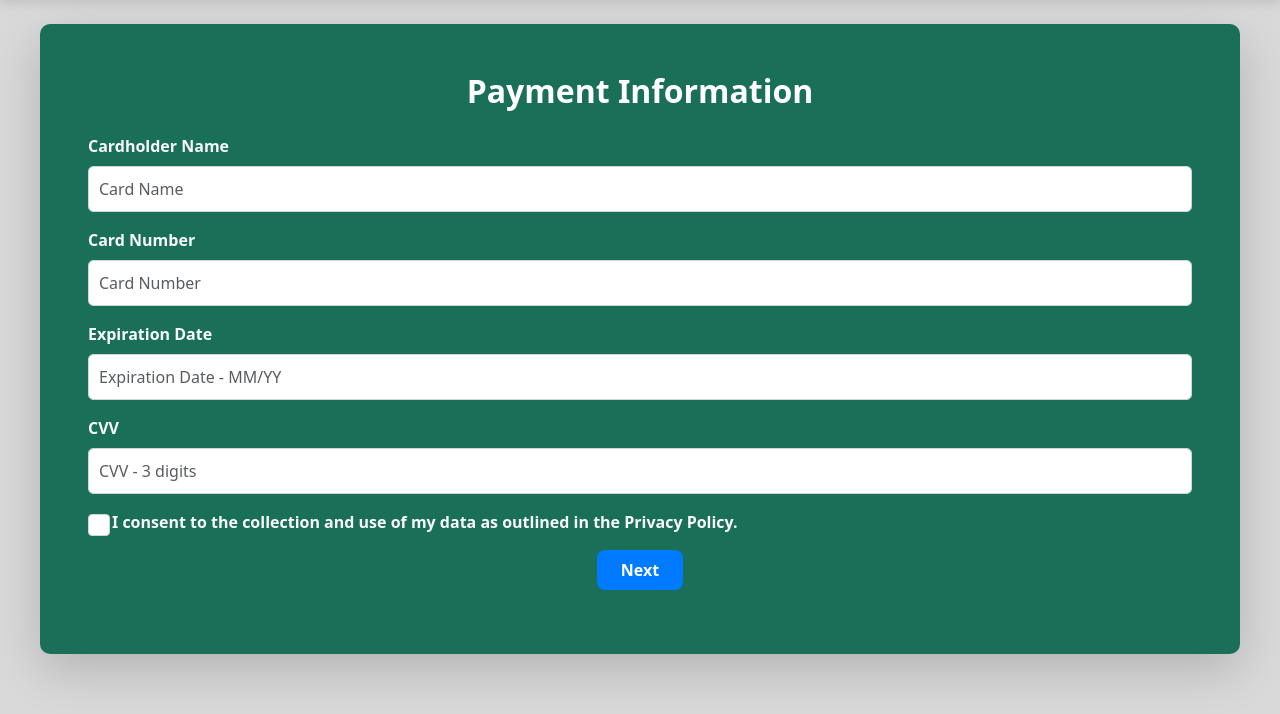
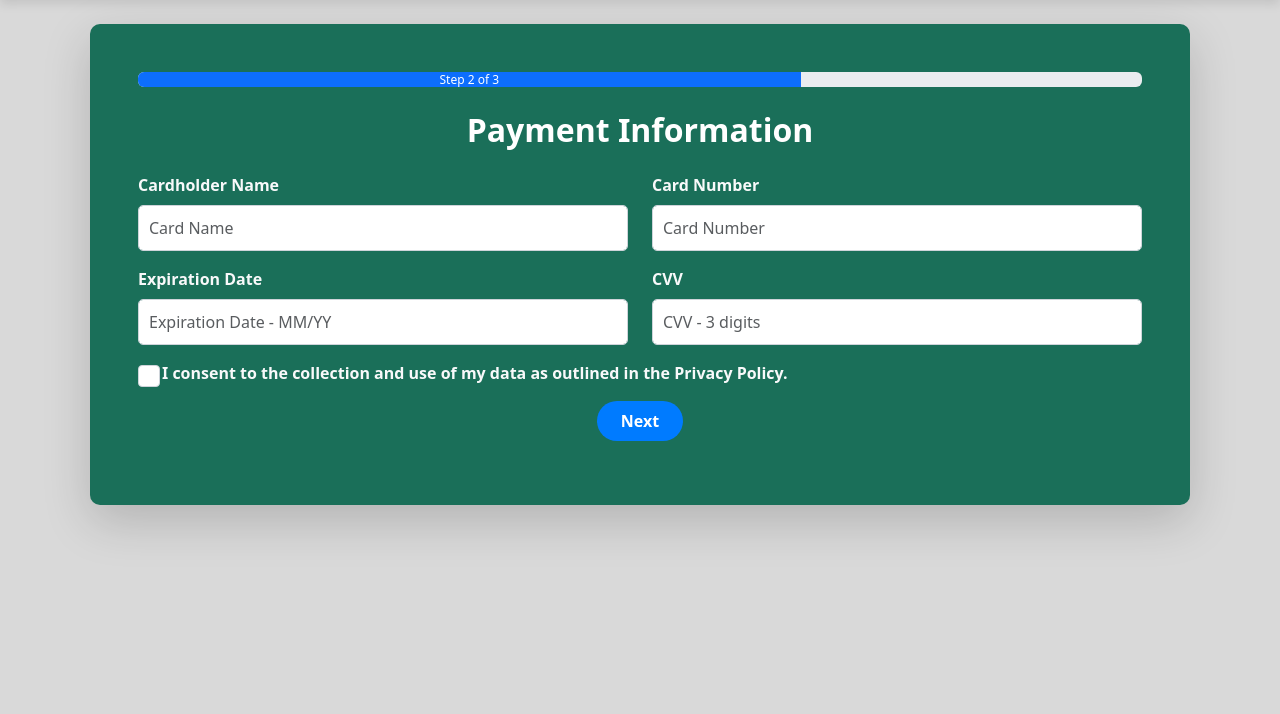
Before and after one commit to KadenNYP/ISPJ_Group5C, a Flask app: template app/Templates/Login-home/Purchase_Payment_Info.html in a window 1280 px wide. Shown: the part 86-800 px from the top of the page. Run offline with Flask 3, Linux system fonts and the light colour scheme; the template is opened without the code that fills it, so the values that code supplies are empty.

Commit message:
Main Change : Improved on the design for purchase & payment part

```diff
--- a/app/Templates/Login-home/Purchase_Payment_Info.html
+++ b/app/Templates/Login-home/Purchase_Payment_Info.html
@@ -6,23 +6,36 @@
 
 {% block content %}
 <div class="purchase-p-info-form shadow-lg p-5">
+
+    <div class="mb-4">
+        <div class="progress" style="height: 15px;">
+            <div class="progress-bar bg-normal" role="progressbar" style="width: 66%;" aria-valuenow="66" aria-valuemin="0" aria-valuemax="100">
+                Step 2 of 3
+            </div>
+        </div>
+    </div>
+
     <h2 class="text-center text-white mb-4">Payment Information</h2>
     <form autocomplete="off" action="" method="POST">
-        <div class="mb-3">
+        <div class="row">
+            <div class="col-md-6 mb-3">
                 <label for="ch-name" class="form-label">Cardholder Name</label>
                 <input type="text" class="form-control" id="ch-name" name="ch-name" placeholder="Card Name" pattern="[A-Z\s]+">
             </div>
-        <div class="mb-3">
+            <div class="col-md-6 mb-3">
                 <label for="c-num" class="form-label">Card Number</label>
                 <input type="text" class="form-control" id="c-num" name="c-num"  placeholder="Card Number" pattern="([0-9]{4} ){3}[0-9]{4}">
             </div>
-        <div class="mb-3">
+        </div>
+        <div class="row">
+            <div class="col-md-6 mb-3">
                 <label for="e-date" class="form-label">Expiration Date</label>
                 <input type="text" class="form-control" id="e-date" name="e-date" placeholder="Expiration Date - MM/YY" pattern="(0[1-9]|1[0-2])\/[0-9]{2}">
             </div>
-        <div class="mb-3">
+            <div class="col-md-6 mb-3">
                 <label for="cvv" class="form-label">CVV</label>
                 <input type="text" class="form-control" id="cvv" name="cvv" placeholder="CVV - 3 digits" pattern="[0-9]{3}">
+            </div>
         </div>
 
         <div class="mb-3">
--- a/app/Templates/home/Plans.html
+++ b/app/Templates/home/Plans.html
@@ -45,7 +45,7 @@
                             <li>AS-charged coverage for both inpatient & outpatient</li>
                             <li>Co-insurance capped at $3k per policy year</li>
                             <li>Critical Illness Protection</li>
-                            <li><emergency medical evacuation & coverage</li>
+                            <li>Emergency medical evacuation & coverage</li>
                         </ul>
                         <form action="{{ url_for('route.Enhanced_Plan') if current_user.is_authenticated else url_for('auth.login') }}" method="GET">
                             <button type="submit" class="btn btn-enhanced w-100">
--- a/app/static/css/purchase.css
+++ b/app/static/css/purchase.css
@@ -1,8 +1,9 @@
 .purchase-p-info-form {
         background-color: #1a6f59 !important;
         border-radius: 10px;
-        max-width: 1200px;
+        max-width: 1100px;
         margin: 0 auto;
+        box-shadow: 0 8px 20px rgba(0, 0, 0, 0.2);
     }
 
 .purchase-p-info-form h2 {
@@ -36,6 +37,8 @@
         font-size: 16px;
         font-weight: 600;
         border: none;
+        border-radius: 25px;
+        transition: all 0.3s ease;
     }
 
 .purchase-p-info-form .btn:hover {
```
Also changed, not shown: app/Templates/Login-home/Purchase_Personal_Info.html (+9 -0 lines), app/Templates/home/index.html (+6 -2 lines). Lines whose indentation alone changed are shown as unchanged.
